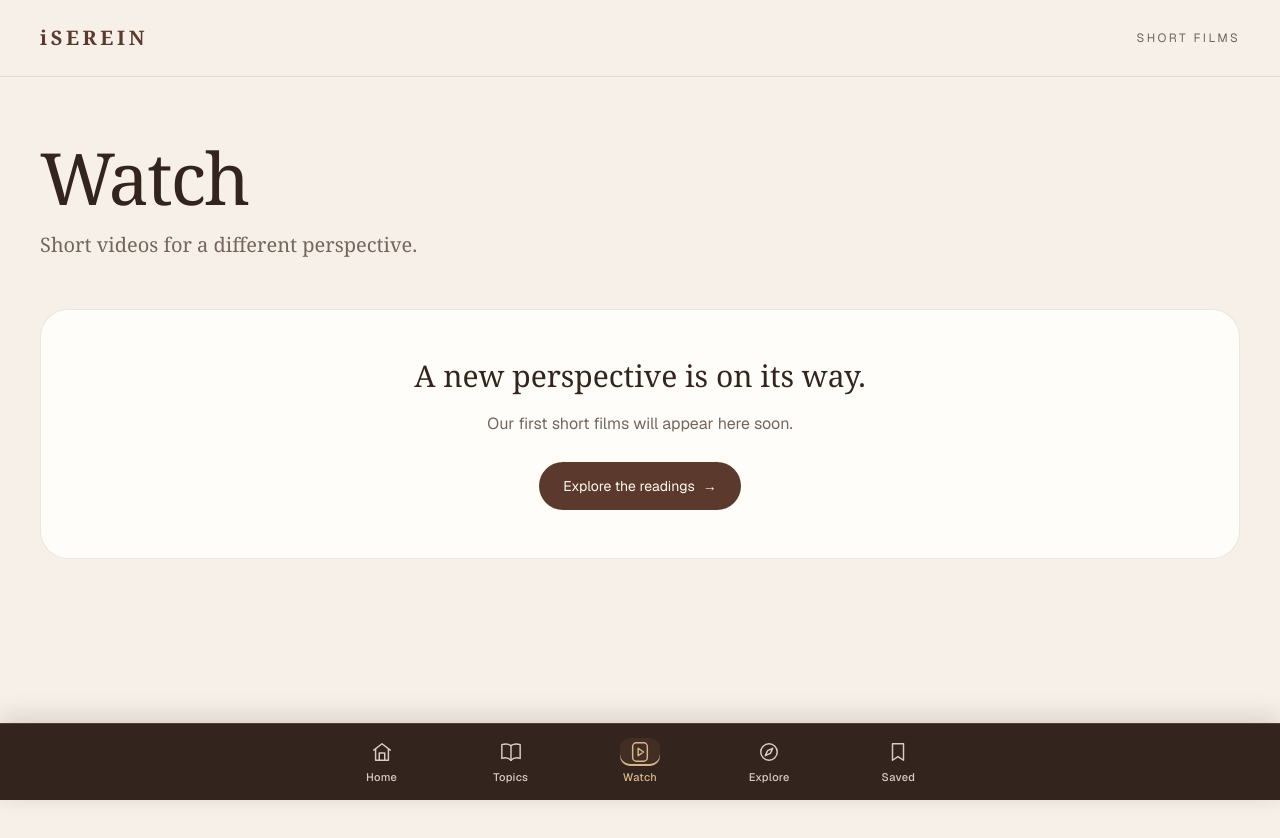
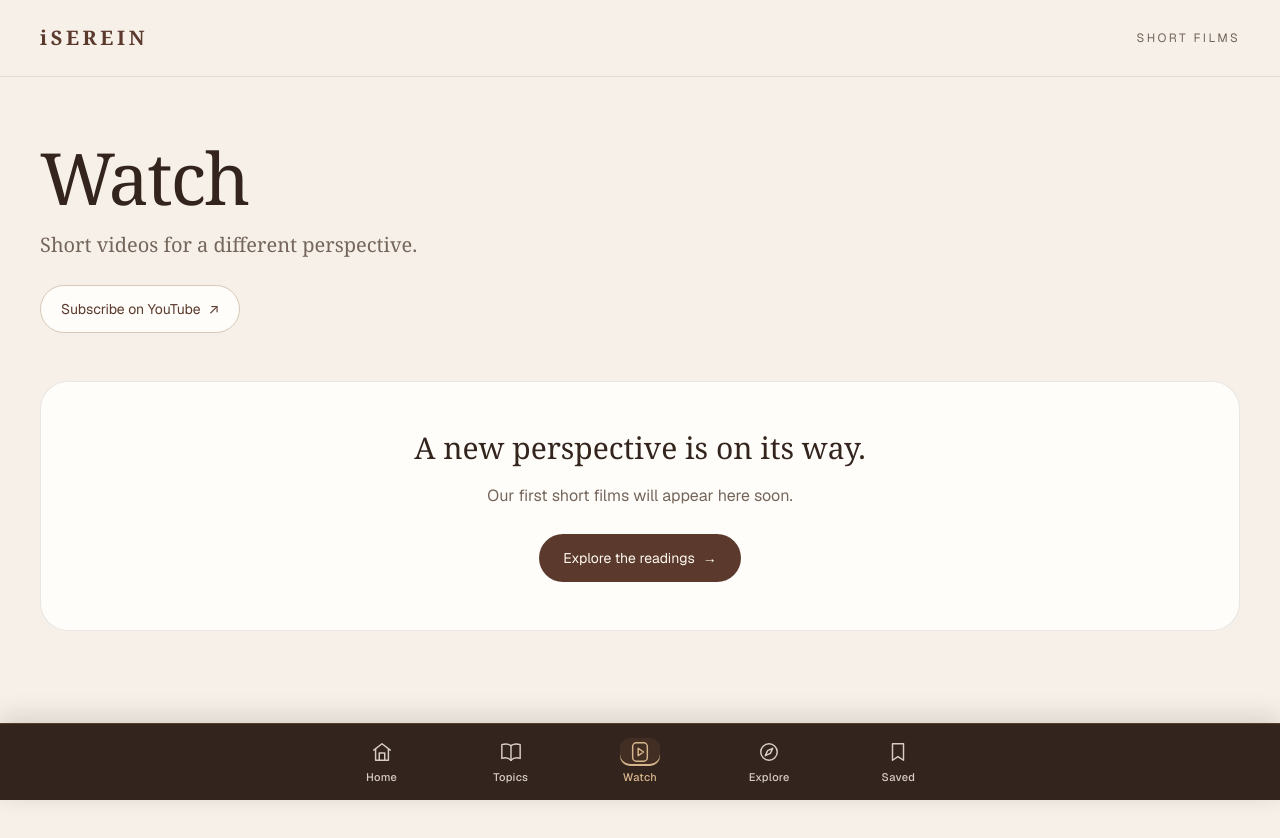
Before and after one commit to iSereindev/iSerein, a Next.js app: page /watch in a window 1280 px wide. Shown: the top 838 px of the page. Built offline with nearby package versions, Linux system fonts and the light colour scheme; no server answers; the database is empty.

Commit message:
Add optional YouTube subscription links

```diff
--- /dev/null
+++ b/app/YouTubeSubscribeLink.tsx
@@ -0,0 +1,15 @@
+const CHANNEL_URL = "https://www.youtube.com/@iSEREIN-s5g";
+
+export default function YouTubeSubscribeLink({ className = "" }: { className?: string }) {
+  return (
+    <a
+      href={CHANNEL_URL}
+      target="_blank"
+      rel="noopener noreferrer"
+      aria-label="Subscribe to iSEREIN on YouTube (opens in a new tab)"
+      className={`iserein-save-button inline-flex min-h-11 items-center justify-center gap-2 rounded-full px-5 py-3 text-sm ${className}`}
+    >
+      Subscribe on YouTube <span aria-hidden="true">↗</span>
+    </a>
+  );
+}
--- a/app/reading/[id]/ArticleFeedback.tsx
+++ b/app/reading/[id]/ArticleFeedback.tsx
@@ -4,6 +4,7 @@ import { useCallback, useId, useState, useSyncExternalStore } from "react";
 import type { FormEvent } from "react";
 import { MAX_FEEDBACK_LENGTH, readStoredFeedback } from "@/lib/article-feedback";
 import type { ArticleReaction } from "@/lib/article-feedback";
+import YouTubeSubscribeLink from "@/app/YouTubeSubscribeLink";
 
 const CHANGE = "iserein-feedback-changed";
 const serverSnapshot = () => null;
@@ -93,6 +94,12 @@ export default function ArticleFeedback({ articleId }: { articleId: number }) {
       </form>}
       <p role="status" aria-live="polite" className="mt-2 text-sm leading-6 text-[#75665C]">{status}</p>
       {error && <p role="alert" className="mt-2 text-sm leading-6 text-[#8C3D2B]">{error}</p>}
+      {current.reaction === "up" && (
+        <div className="mt-6 rounded-2xl border border-[#33241D]/10 bg-[#FFFDF9] px-5 py-5">
+          <p className="text-sm leading-6 text-[#75665C]">Enjoyed this reading? Discover iSEREIN on YouTube.</p>
+          <YouTubeSubscribeLink className="mt-4" />
+        </div>
+      )}
     </section>
   );
 }
--- a/app/watch/page.tsx
+++ b/app/watch/page.tsx
@@ -1,4 +1,5 @@
 import Link from "next/link";
+import YouTubeSubscribeLink from "@/app/YouTubeSubscribeLink";
 import { getPublicationDate } from "@/lib/publication";
 import { pageMetadata } from "@/lib/site-metadata";
 import { getPublishedVideos, VIDEOS_PER_PAGE } from "@/lib/videos";
@@ -37,6 +38,7 @@ export default async function WatchPage({
           <p className="mt-4 max-w-xl font-serif text-lg leading-8 text-[#75665C] md:text-xl">
             Short videos for a different perspective.
           </p>
+          <YouTubeSubscribeLink className="mt-6" />
         </div>
       </section>
 
```
